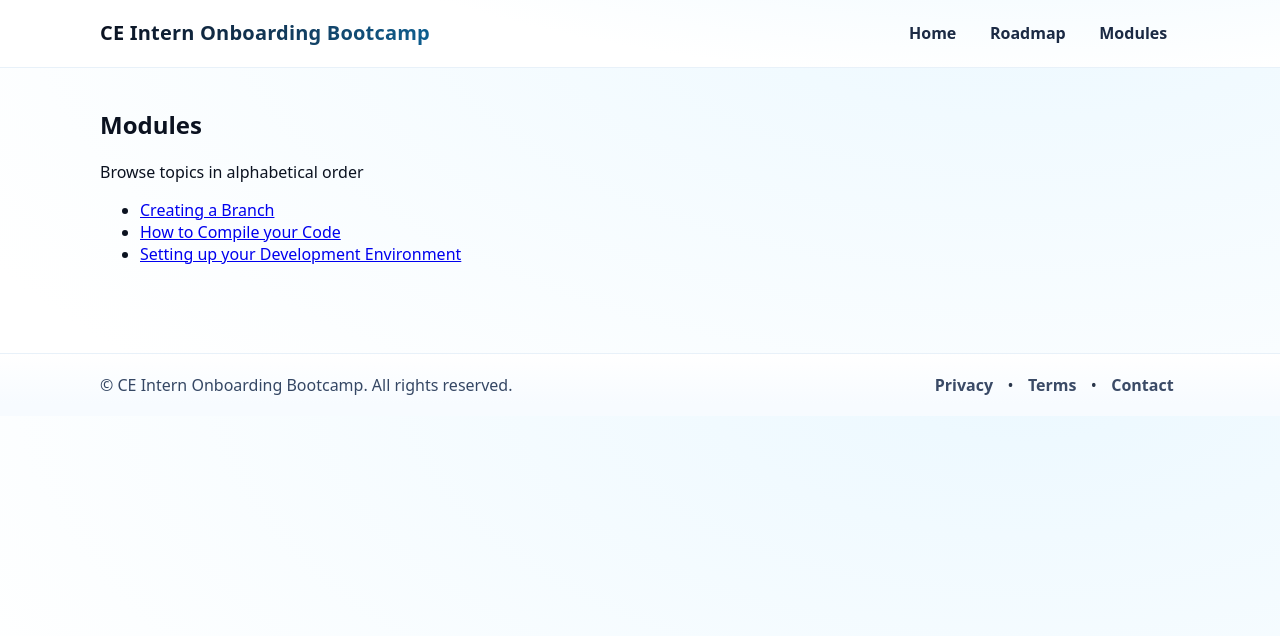
After one commit to jinayeom/intern-onboarding, a Django app: page /modules/ in a window 1280 px wide. The commit adds this page. Shown: the top 636 px of the page. Run offline with Django 5.2, Linux system fonts and the light colour scheme.

Commit message:
Added Modules page and few topics

```diff
--- a/core/templates/base.html
+++ b/core/templates/base.html
@@ -21,7 +21,7 @@
       <nav class="nav" aria-label="Main">
         <a class="nav-link" href="{% url 'home' %}">Home</a>
         <a class="nav-link" href="{% url 'roadmap:index' %}">Roadmap</a>
-        <a class="nav-link" href="#">Modules</a>
+        <a class="nav-link" href="{% url 'modules' %}">Modules</a>
       </nav>
     </div>
   </header>
--- /dev/null
+++ b/core/templates/core/modules/index.html
@@ -0,0 +1,17 @@
+{% extends "base.html" %}
+{% block title %}Modules{% endblock %}
+
+{% block content %}
+<section class="modules">
+  <h2>Modules</h2>
+  <p class="muted">Browse topics in alphabetical order</p>
+
+  <ul class="module-list">
+    {% for t in topics %}
+      <li><a href="#">{{ t.title }}</a></li>
+    {% empty %}
+      <li>No modules yet</li>
+    {% endfor %}
+  </ul>
+</section>
+{% endblock %}
--- a/core/urls.py
+++ b/core/urls.py
@@ -2,5 +2,6 @@ from django.urls import path
 from . import views
 
 urlpatterns = [
-    path('', views.home, name='home')
+    path('', views.home, name='home'),
+    path("modules/", views.modules_index, name="modules"),
 ]
--- a/core/views.py
+++ b/core/views.py
@@ -11,3 +11,12 @@ def home(request):
         "roadmaps": roadmaps,
     }
     return render(request, "core/home.html", context)
+
+def modules_index(request):
+    topics = [
+        {"title": "Setting up your Development Environment", "slug":"ssh-dev-env"},
+        {"title": "Creating a Branch"},
+        {"title": "How to Compile your Code"},
+    ]
+    topics = sorted(topics, key=lambda t: t["title"].lower())
+    return render(request, "core/modules/index.html", {"topics": topics})
```
